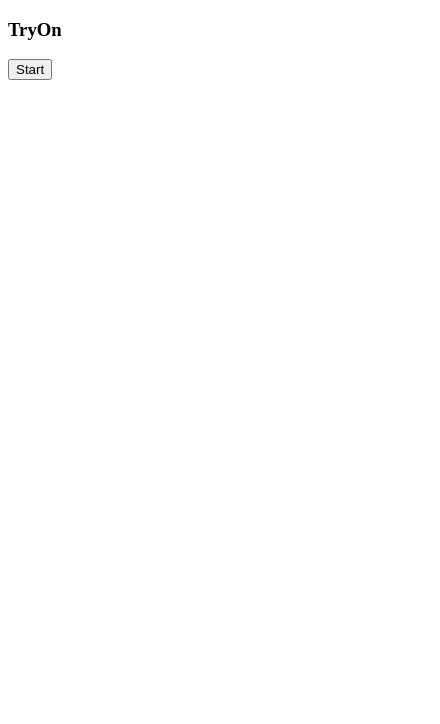
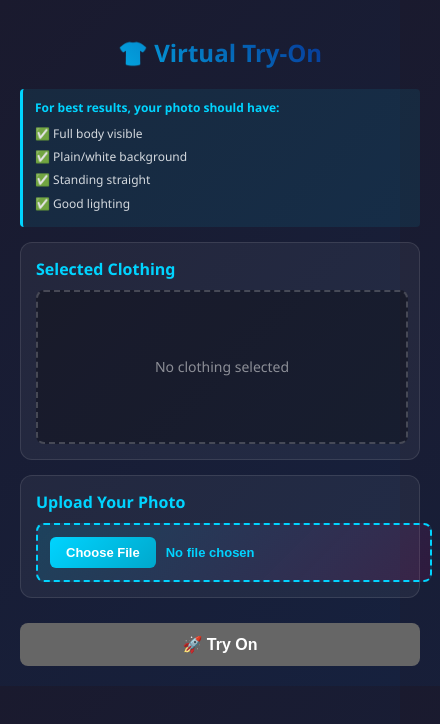
Before and after one commit to Kratika-dixit/tryon-project-2, a browser extension: page tryon-extension/popup.html in a window 400 px wide. Shown: the whole page, 440 px wide, since content can reach past the window. Drawn offline with Linux system fonts and the light colour scheme.

Commit message:
added popup.html

```diff
--- a/tryon-extension/popup.html
+++ b/tryon-extension/popup.html
@@ -1,13 +1,200 @@
-<!doctype html>
-<html lang="en">
-  <head>
-    <meta charset="utf-8" />
-    <meta name="viewport" content="width=device-width,initial-scale=1" />
-    <title>TryOn</title>
-  </head>
-  <body>
-    <h3>TryOn</h3>
-    <button id="start">Start</button>
-    <script src="popup.js"></script>
-  </body>
+<!DOCTYPE html>
+<html>
+<head>
+  <meta charset="UTF-8">
+  <title>Virtual Try-On</title>
+  <style>
+    body {
+      width: 400px;
+      min-height: 500px;
+      margin: 0;
+      padding: 20px;
+      font-family: 'Segoe UI', Tahoma, Geneva, Verdana, sans-serif;
+      background: linear-gradient(135deg, #1a1a2e 0%, #16213e 100%);
+      color: #e9ecef;
+    }
+    h1 {
+      font-size: 24px;
+      text-align: center;
+      background: linear-gradient(45deg, #00d4ff, #090979);
+      -webkit-background-clip: text;
+      -webkit-text-fill-color: transparent;
+      background-clip: text;
+      margin-bottom: 20px;
+    }
+    .section {
+      background: rgba(255,255,255,0.05);
+      border-radius: 12px;
+      padding: 15px;
+      border: 1px solid rgba(255,255,255,0.1);
+      margin-bottom: 15px;
+    }
+    .section h3 {
+      margin: 0 0 10px 0;
+      color: #00d4ff;
+      font-size: 16px;
+    }
+    .image-preview {
+      width: 100%;
+      height: 150px;
+      border-radius: 8px;
+      background: rgba(0,0,0,0.3);
+      display: flex;
+      align-items: center;
+      justify-content: center;
+      border: 2px dashed rgba(255,255,255,0.2);
+      overflow: hidden;
+      color: rgba(255,255,255,0.5);
+      font-size: 14px;
+    }
+    .image-preview img {
+      max-width: 100%;
+      max-height: 100%;
+      object-fit: contain;
+    }
+    .file-input {
+      width: 100%;
+      padding: 12px;
+      background: linear-gradient(135deg, rgba(0,212,255,0.15), rgba(255,0,127,0.1));
+      border: 2px dashed #00d4ff;
+      border-radius: 8px;
+      color: #00d4ff;
+      cursor: pointer;
+      font-weight: 600;
+      font-size: 13px;
+      transition: all 0.3s ease;
+    }
+    .file-input:hover {
+      background: linear-gradient(135deg, rgba(0,212,255,0.25), rgba(255,0,127,0.2));
+      box-shadow: 0 0 15px rgba(0,212,255,0.3);
+    }
+    .file-input::file-selector-button {
+      background: linear-gradient(135deg, #00d4ff, #00a8cc);
+      color: white;
+      border: none;
+      padding: 8px 16px;
+      border-radius: 6px;
+      cursor: pointer;
+      font-weight: 600;
+      margin-right: 10px;
+      transition: all 0.3s ease;
+    }
+    .file-input::file-selector-button:hover {
+      background: linear-gradient(135deg, #00e6ff, #00bbdd);
+      box-shadow: 0 0 10px rgba(0,212,255,0.5);
+    }
+    .try-on-btn {
+      width: 100%;
+      padding: 12px;
+      background: linear-gradient(45deg, #ff6b6b, #ee5a24);
+      color: white;
+      border: none;
+      border-radius: 8px;
+      font-size: 16px;
+      font-weight: bold;
+      cursor: pointer;
+      margin-top: 10px;
+    }
+    .try-on-btn:disabled {
+      background: #666;
+      cursor: not-allowed;
+    }
+    .result-section { display: none; }
+    .result-section.show { display: block; }
+    .loading {
+      display: flex;
+      align-items: center;
+      justify-content: center;
+      gap: 10px;
+      color: #00d4ff;
+    }
+    .spinner {
+      width: 20px; height: 20px;
+      border: 2px solid rgba(0,212,255,0.3);
+      border-top: 2px solid #00d4ff;
+      border-radius: 50%;
+      animation: spin 1s linear infinite;
+    }
+    @keyframes spin {
+      0% { transform: rotate(0deg); }
+      100% { transform: rotate(360deg); }
+    }
+    .error {
+      background: rgba(255,87,87,0.1);
+      border: 1px solid #ff5757;
+      color: #ff6b6b;
+      padding: 10px;
+      border-radius: 6px;
+      margin-top: 10px;
+      font-size: 14px;
+    }
+    .success {
+      background: rgba(0,255,136,0.1);
+      border: 1px solid #00ff88;
+      color: #00ff88;
+      padding: 10px;
+      border-radius: 6px;
+      margin-top: 10px;
+      font-size: 14px;
+    }
+    .photo-tips {
+      background: rgba(0,212,255,0.08);
+      border-left: 3px solid #00d4ff;
+      padding: 10px 12px;
+      margin-bottom: 15px;
+      border-radius: 4px;
+      font-size: 12px;
+    }
+    .photo-tips-title {
+      color: #00d4ff;
+      font-weight: 600;
+      margin-bottom: 8px;
+    }
+    .photo-tips-list {
+      list-style: none;
+      margin: 0;
+      padding-left: 0;
+      color: rgba(233,236,239,0.9);
+      line-height: 1.6;
+    }
+    .photo-tips-list li {
+      margin: 4px 0;
+    }
+  </style>
+</head>
+<body>
+  <h1>👕 Virtual Try-On</h1>
+
+  <div class="photo-tips">
+    <div class="photo-tips-title">For best results, your photo should have:</div>
+    <ul class="photo-tips-list">
+      <li>✅ Full body visible</li>
+      <li>✅ Plain/white background</li>
+      <li>✅ Standing straight</li>
+      <li>✅ Good lighting</li>
+    </ul>
+  </div>
+
+  <div class="section">
+    <h3>Selected Clothing</h3>
+    <div class="image-preview" id="clothingPreview">
+      No clothing selected
+    </div>
+  </div>
+
+  <div class="section">
+    <h3>Upload Your Photo</h3>
+    <input type="file" id="personPhoto" accept="image/*" class="file-input">
+  </div>
+
+  <button id="tryOnBtn" class="try-on-btn" disabled>🚀 Try On</button>
+
+  <div class="section result-section" id="resultSection">
+    <h3>Result</h3>
+    <div class="image-preview" id="resultPreview"></div>
+    <div id="statusMessage"></div>
+  </div>
+
+  <script src="popup.js"></script>
+</body>
 </html>
```
